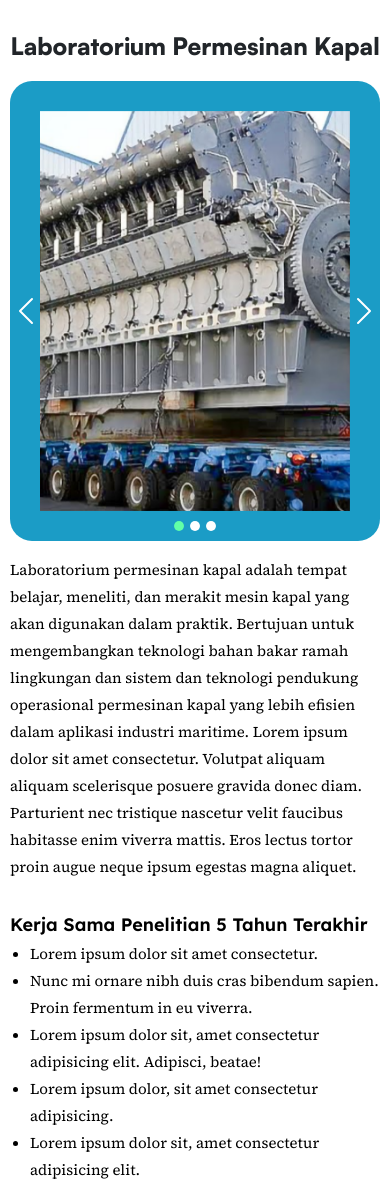
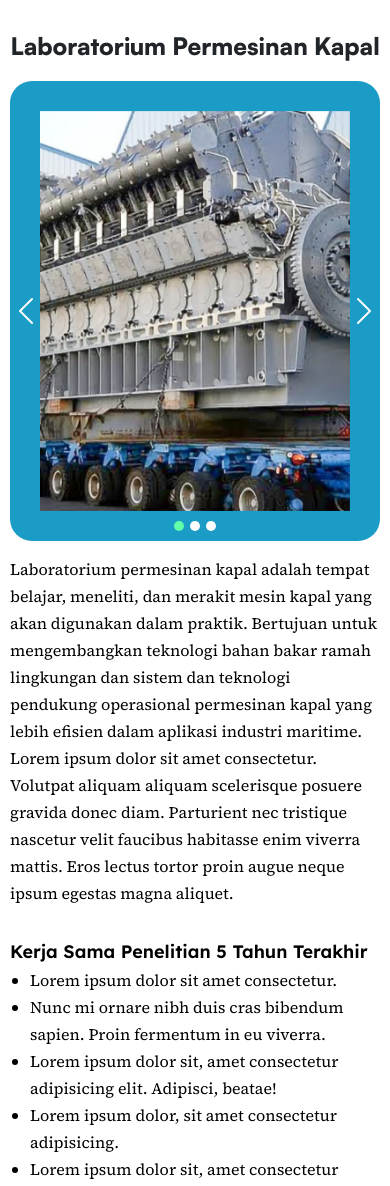
Before and after one commit to christiechindy/Siskal_lab, a plain HTML site: page index.html in a window 390 px wide. Shown: the top 1186 px of the page. Drawn offline with nearby package versions, Linux system fonts and the light colour scheme.

Commit message:
make content font larger

```diff
--- a/css/lab_page.css
+++ b/css/lab_page.css
@@ -210,7 +210,7 @@ button.carousel-control-prev, button.carousel-control-next {
     }
 
     .lab-description p, li {
-        font-size: 15px;
+        font-size: 1rem;
         line-height: 27px;
     }
 
```
